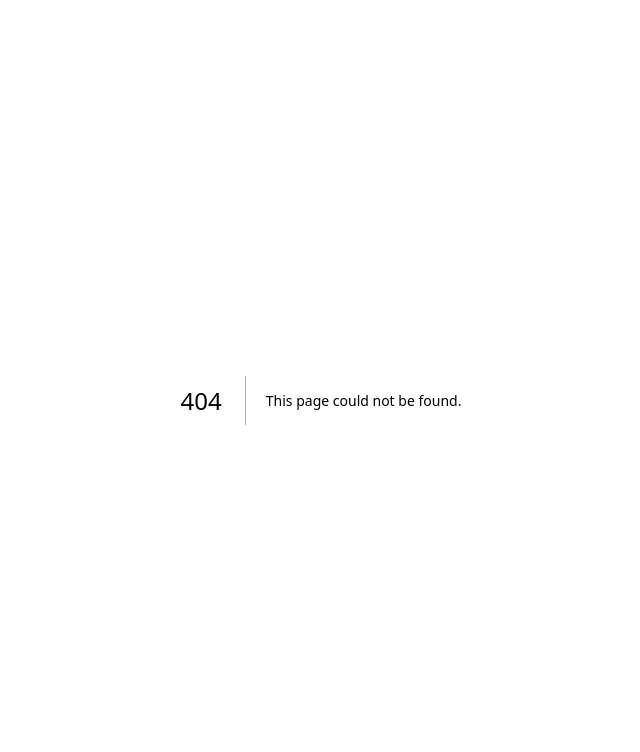
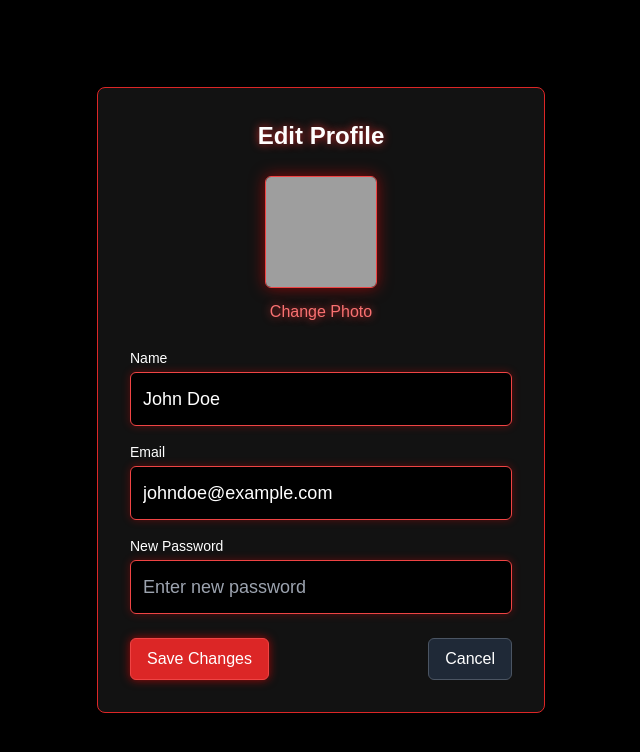
Before and after one commit to tsdaniels/cinema-ebooking, a Next.js app: page /edit-profile in a window 1280 px wide. Before the commit this address had no page. Shown: the top 752 px of the page, without its empty margins (319-959 px from the left). Built offline with nearby package versions, Linux system fonts and the light colour scheme; grey boxes are pictures that could not be loaded.

Commit message:
edit-profile
added page for users to edit their profile

```diff
--- /dev/null
+++ b/src/app/edit-profile/page.js
@@ -0,0 +1,119 @@
+'use client';
+
+import { useState } from 'react';
+import Image from 'next/image';
+
+export default function EditProfile() {
+  const [profile, setProfile] = useState({
+    name: 'John Doe',
+    email: 'johndoe@example.com',
+    password: '',
+    profilePicture: '/default-avatar.png', // Default profile image
+  });
+
+  const [imagePreview, setImagePreview] = useState(profile.profilePicture);
+
+  const handleChange = (e) => {
+    setProfile({ ...profile, [e.target.name]: e.target.value });
+  };
+
+  const handleImageChange = (e) => {
+    const file = e.target.files[0];
+    if (file) {
+      const imageUrl = URL.createObjectURL(file);
+      setImagePreview(imageUrl);
+    }
+  };
+
+  return (
+    <div className="min-h-screen flex items-center justify-center bg-black text-white p-6">
+      <div className="bg-[#121212] p-8 rounded-lg shadow-lg w-full max-w-md border border-red-600 relative">
+        <h2 className="text-2xl font-semibold text-center mb-6 text-white glow-red">
+          Edit Profile
+        </h2>
+
+        {/* Profile Picture Upload */}
+        <div className="flex flex-col items-center mb-6">
+          <div className="relative w-28 h-28 border border-red-500 rounded-md overflow-hidden shadow-red">
+            <Image
+              src={imagePreview}
+              alt="Profile"
+              layout="fill"
+              objectFit="cover"
+            />
+          </div>
+          <label className="mt-3 cursor-pointer text-red-400 hover:text-red-300 glow-red">
+            Change Photo
+            <input
+              type="file"
+              accept="image/*"
+              className="hidden"
+              onChange={handleImageChange}
+            />
+          </label>
+        </div>
+
+        {/* User Info Fields */}
+        <div className="mb-4">
+          <label className="block text-white text-sm mb-1">Name</label>
+          <input
+            type="text"
+            name="name"
+            value={profile.name}
+            onChange={handleChange}
+            className="w-full p-3 text-lg border border-red-500 rounded-md bg-black text-white focus:outline-none focus:ring-2 focus:ring-red-500 shadow-input"
+          />
+        </div>
+
+        <div className="mb-4">
+          <label className="block text-white text-sm mb-1">Email</label>
+          <input
+            type="email"
+            name="email"
+            value={profile.email}
+            onChange={handleChange}
+            className="w-full p-3 text-lg border border-red-500 rounded-md bg-black text-white focus:outline-none focus:ring-2 focus:ring-red-500 shadow-input"
+          />
+        </div>
+
+        <div className="mb-6">
+          <label className="block text-white text-sm mb-1">New Password</label>
+          <input
+            type="password"
+            name="password"
+            value={profile.password}
+            onChange={handleChange}
+            className="w-full p-3 text-lg border border-red-500 rounded-md bg-black text-white focus:outline-none focus:ring-2 focus:ring-red-500 shadow-input"
+            placeholder="Enter new password"
+          />
+        </div>
+
+        {/* Buttons */}
+        <div className="flex justify-between">
+          <button className="bg-red-600 hover:bg-red-500 text-white px-4 py-2 rounded-md border border-red-500 shadow-button">
+            Save Changes
+          </button>
+          <button className="bg-gray-800 hover:bg-gray-700 text-white px-4 py-2 rounded-md border border-gray-600">
+            Cancel
+          </button>
+        </div>
+      </div>
+
+      {/* Custom Glow Effects */}
+      <style jsx>{`
+        .glow-red {
+          text-shadow: 0 0 8px rgba(255, 50, 50, 0.8);
+        }
+        .shadow-red {
+          box-shadow: 0 0 15px rgba(255, 0, 0, 0.5);
+        }
+        .shadow-input {
+          box-shadow: 0 0 8px rgba(255, 0, 0, 0.3);
+        }
+        .shadow-button {
+          box-shadow: 0 0 10px rgba(255, 0, 0, 0.6);
+        }
+      `}</style>
+    </div>
+  );
+}
```
